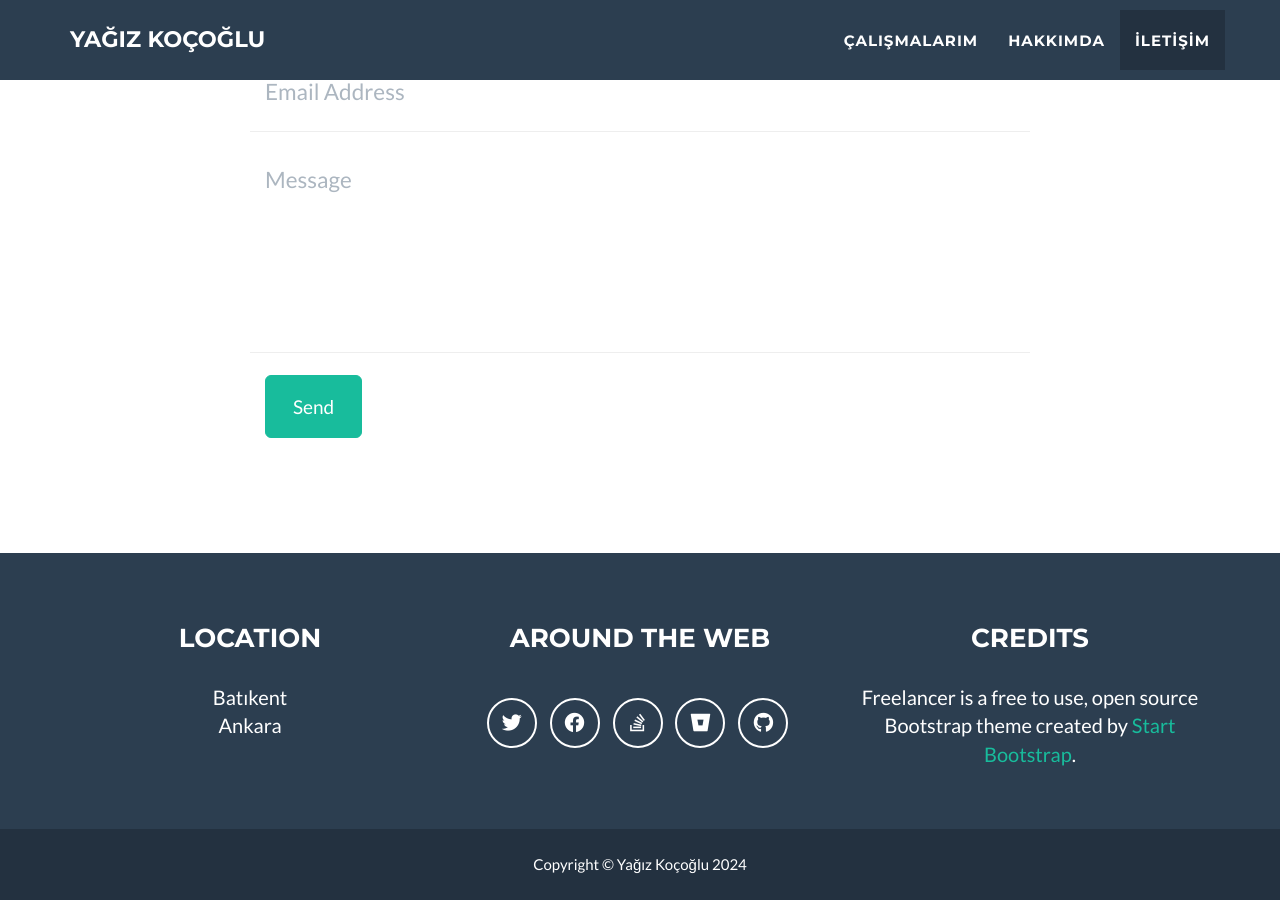
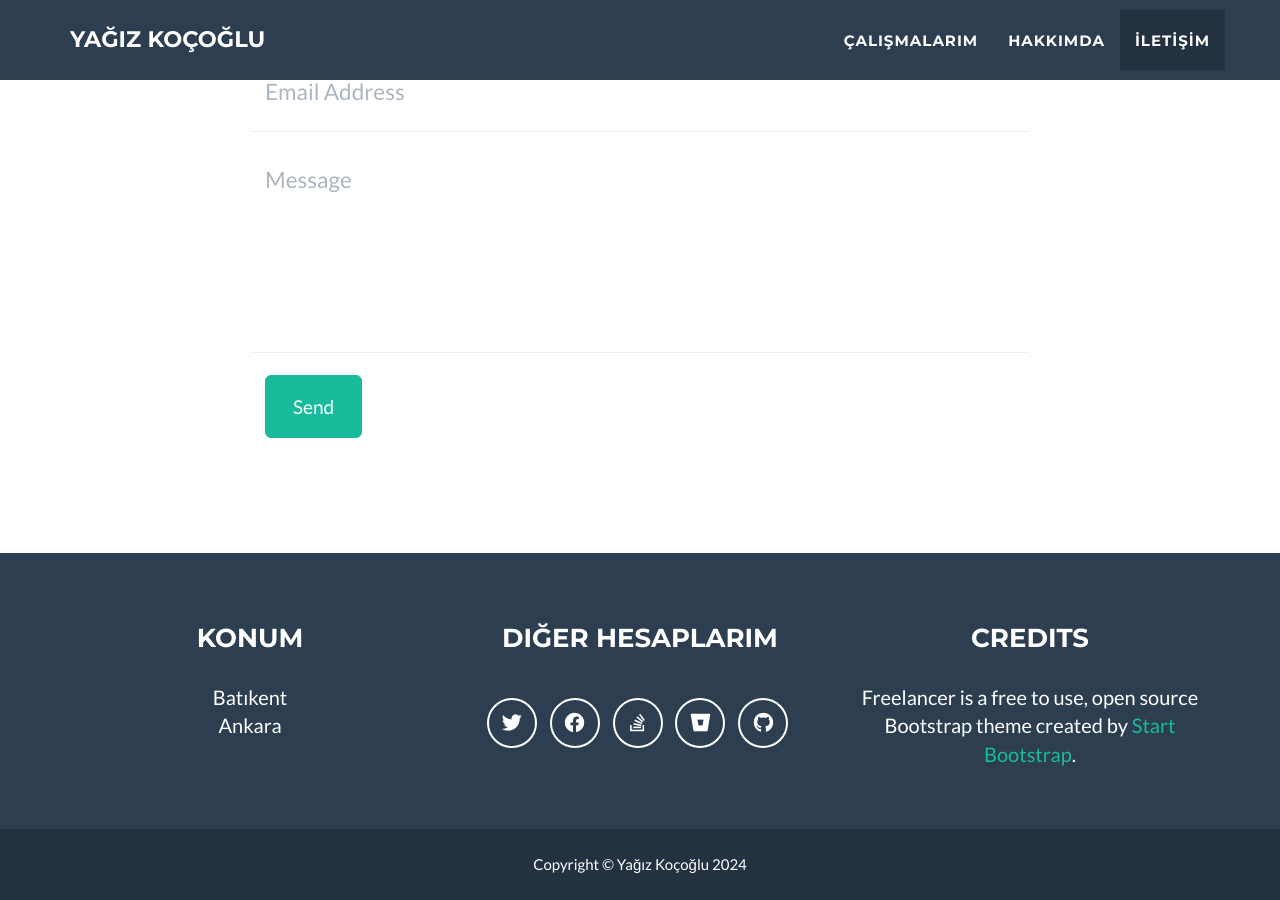
Before and after one commit to yaggy12/yagizkocoglu.github.io, a Jekyll site: the page built from _posts/2014-07-17-project-2.markdown, in a window 1280 px wide and 900 px high, scrolled down 2586 px. Built offline with Jekyll 4.4.1, drawn with Linux system fonts in a browser that asks for light colours.

Commit message:
Update _config.yml

```diff
--- a/_config.yml
+++ b/_config.yml
@@ -33,8 +33,8 @@ color:
 # Footer settings
 footer:
   copyright: Yağız Koçoğlu
-  location: Location
-  social: Around the Web
+  location: Konum
+  social: Diğer Hesaplarım
   credits: Credits
 
 # Social networks usernames (many more available: google-plus, flickr, dribbble, pinterest, instagram, tumblr, linkedin, etc.)
```
